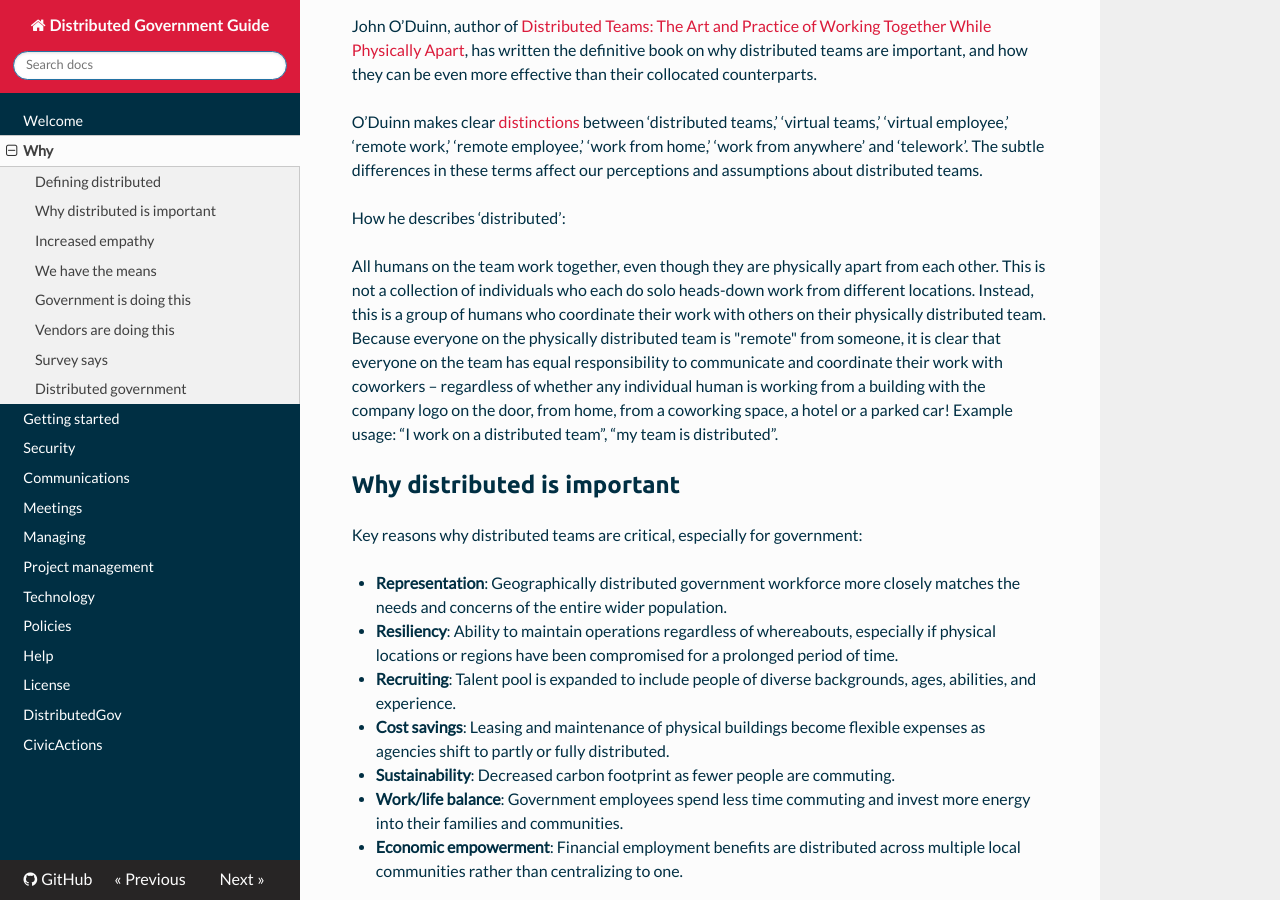
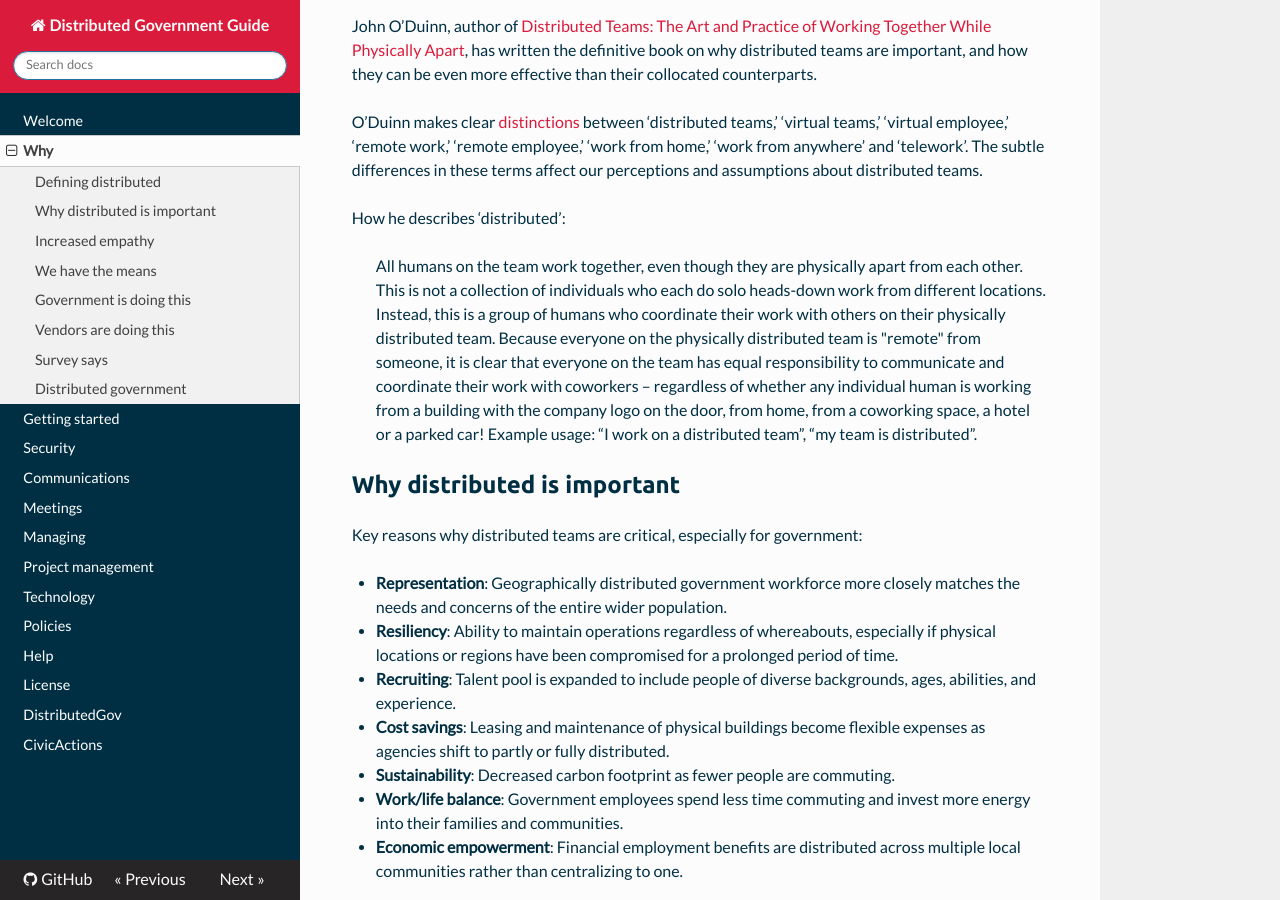
Before and after one commit to distributedgov/guide, an MkDocs documentation site: the page built from docs/why.md, in a window 1280 px wide and 900 px high, scrolled down 375 px. Built offline with MkDocs 1.6.1, drawn with Linux system fonts in a browser that asks for light colours; nearby versions of some CDN libraries; old or Windows-style settings are respelled for this version of MkDocs.

Commit message:
Update why.md

```diff
--- a/docs/why.md
+++ b/docs/why.md
@@ -12,7 +12,7 @@ O’Duinn makes clear [distinctions](https://oduinn.com/2020/02/25/distributed-t
 
 How he describes ‘distributed’:
 
-All humans on the team work together, even though they are physically apart from each other. This is not a collection of individuals who each do solo heads-down work from different locations. Instead, this is a group of humans who coordinate their work with others on their physically distributed team. Because everyone on the physically distributed team is "remote" from someone, it is clear that everyone on the team has equal responsibility to communicate and coordinate their work with coworkers – regardless of whether any individual human is working from a building with the company logo on the door, from home, from a coworking space, a hotel or a parked car! Example usage: “I work on a distributed team”, “my team is distributed”.
+> All humans on the team work together, even though they are physically apart from each other. This is not a collection of individuals who each do solo heads-down work from different locations. Instead, this is a group of humans who coordinate their work with others on their physically distributed team. Because everyone on the physically distributed team is "remote" from someone, it is clear that everyone on the team has equal responsibility to communicate and coordinate their work with coworkers – regardless of whether any individual human is working from a building with the company logo on the door, from home, from a coworking space, a hotel or a parked car! Example usage: “I work on a distributed team”, “my team is distributed”.
 
 ## Why distributed is important
 
```
